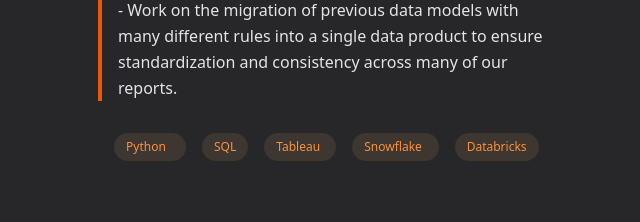
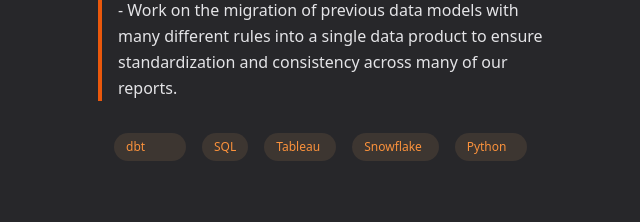
Before and after one commit to alexanderbachmann/professional-website, a website: page index.html in a window 1280 px wide. Shown: the part 885-1107 px from the top of the page, 594-1234 px from the left. Drawn offline with Linux system fonts and the light colour scheme; a web font is replaced by a local one.

Commit message:
Adding tools to new experience

```diff
--- a/index.html
+++ b/index.html
@@ -116,11 +116,11 @@
                             </ul>
                         </div>
                         <div class="flex flex-wrap gap-4 pl-4 mb-16">
-                            <div class="flex items-center rounded-full bg-orange-300/10 px-3 py-1 text-xs font-medium leading-5 text-orange-400 basis-1/6"> Python </div>
+                            <div class="flex items-center rounded-full bg-orange-300/10 px-3 py-1 text-xs font-medium leading-5 text-orange-400 basis-1/6"> dbt </div>
                             <div class="flex items-center rounded-full bg-orange-300/10 px-3 py-1 text-xs font-medium leading-5 text-orange-400 basis-1/12"> SQL </div>
                             <div class="flex items-center rounded-full bg-orange-300/10 px-3 py-1 text-xs font-medium leading-5 text-orange-400 basis-1/6"> Tableau </div>
                             <div class="flex items-center rounded-full bg-orange-300/10 px-3 py-1 text-xs font-medium leading-5 text-orange-400 basis-1/5"> Snowflake </div>
-                            <div class="flex items-center rounded-full bg-orange-300/10 px-3 py-1 text-xs font-medium leading-5 text-orange-400 basis-1/6"> Databricks </div>
+                            <div class="flex items-center rounded-full bg-orange-300/10 px-3 py-1 text-xs font-medium leading-5 text-orange-400 basis-1/6"> Python </div>
                         </div>
 
                         <!-- Timeline Item 2 -->
```
